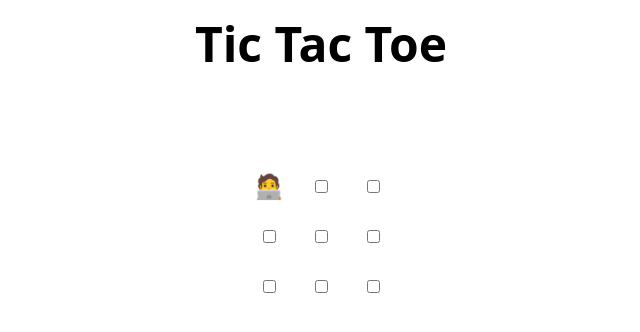
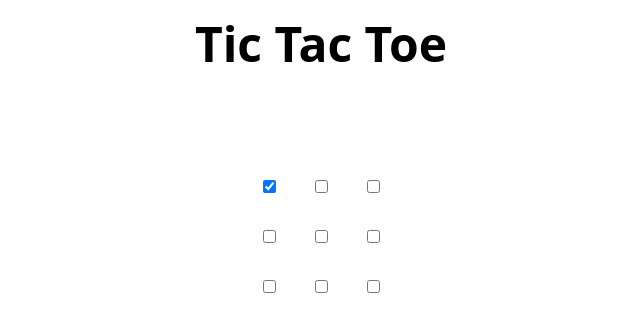
Before and after one commit to trunglc378/skills-review-pull-requests, a plain HTML site: page index.html in a window 1280 px wide. Both pictures are taken after a click on the checkbox 588 px from the left and 186 px from the top of the page. Shown: the full height of the page, 319-959 px from the left. Drawn offline with Linux system fonts and the light colour scheme.

Commit message:
Update index.html
Đề nghị sửa td thành th

```diff
--- a/index.html
+++ b/index.html
@@ -91,7 +91,7 @@
 
   // The user chose a box, check for win, robot turn, check for win.
   function handleClickInput(evt) {
-    evt.target.closest("td").innerHTML = HUMAN;
+    evt.target.closest("th").innerHTML = HUMAN;
     if (hasWin()) {
       return endGame();
     }
```
